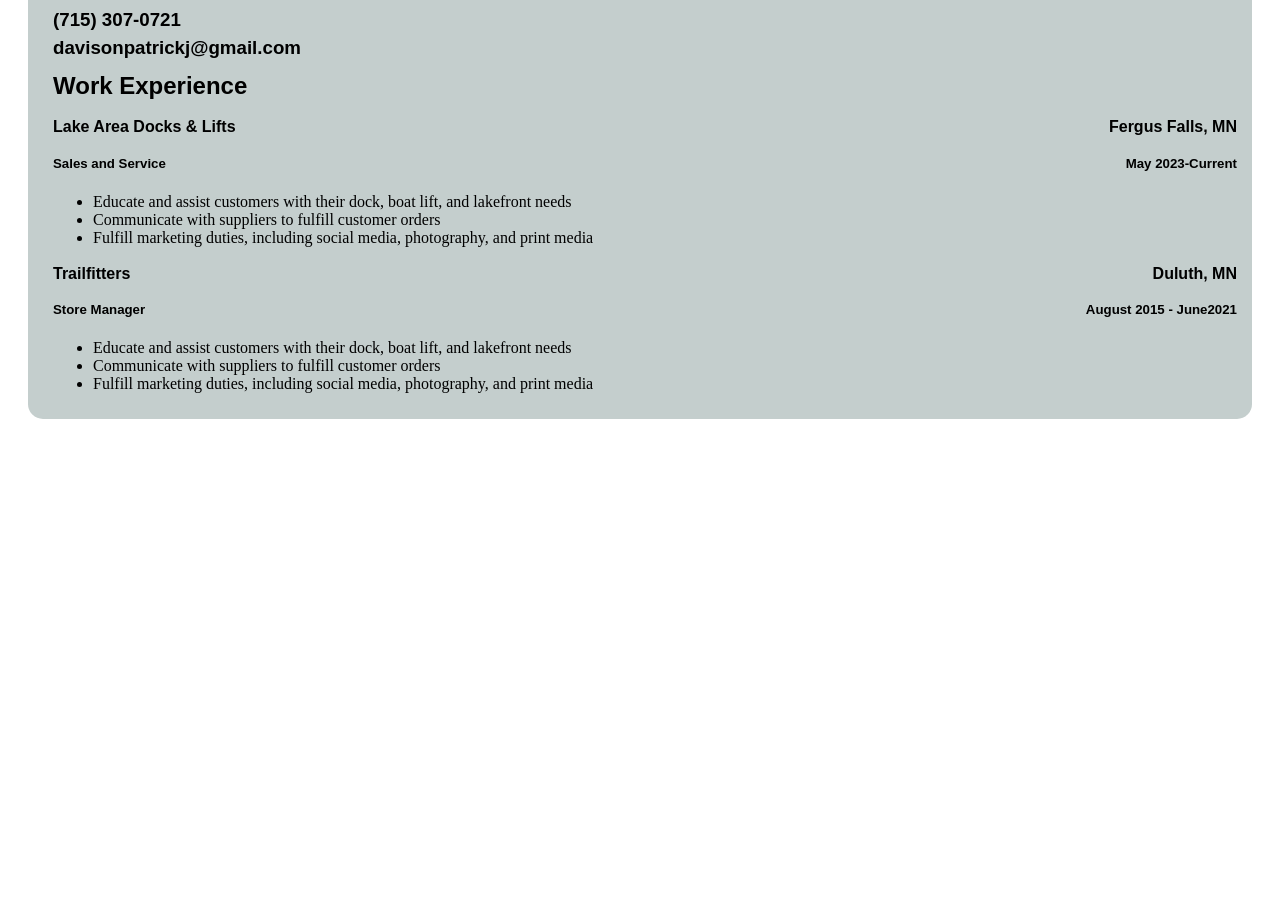
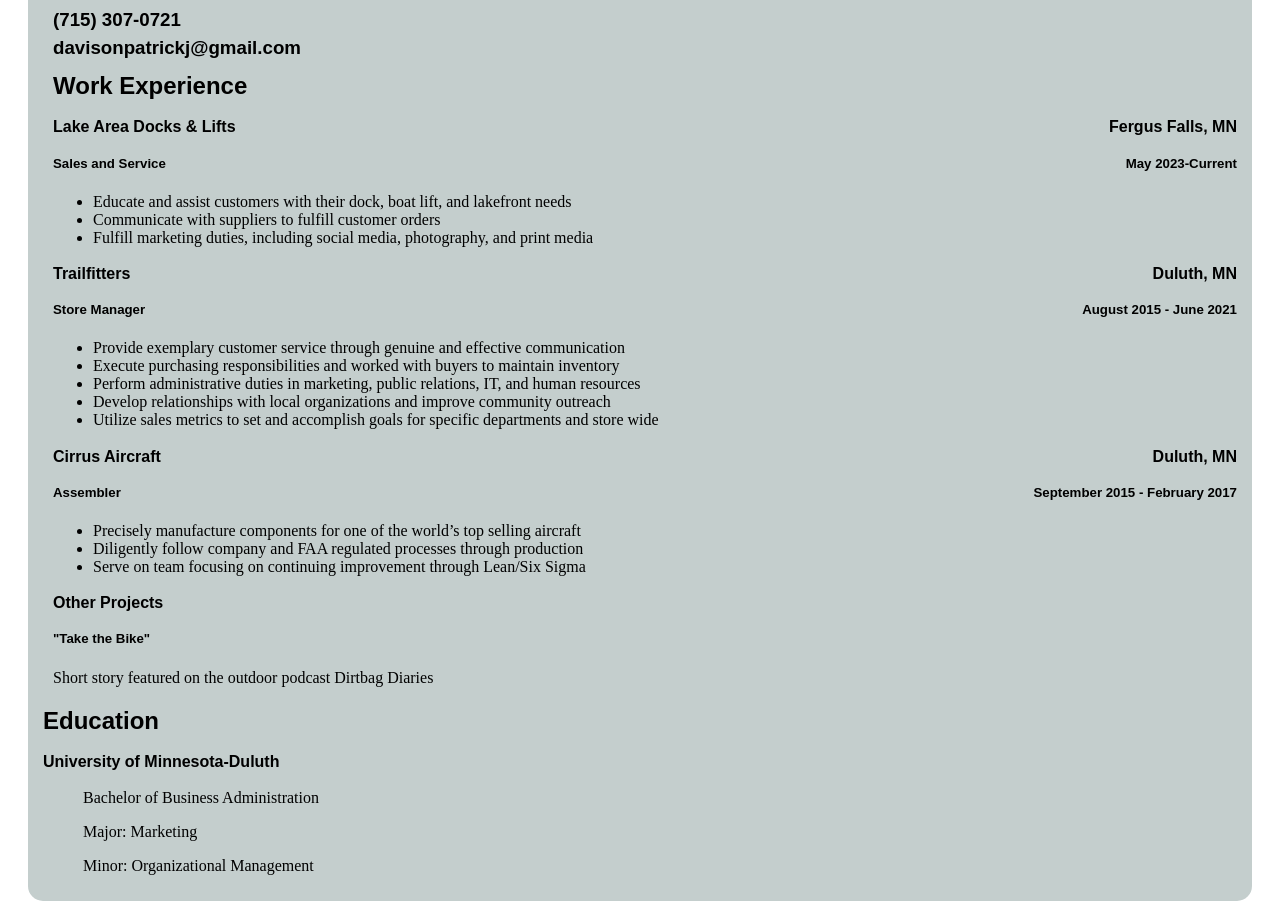
Before and after one commit to padavi804/resume, a plain HTML site: page index.html in a window 1280 px wide. Shown: the part 96-1005 px from the top of the page. Before the commit the page ends 800 px from the top, so only its background shows below. Drawn offline with Linux system fonts and the light colour scheme.

Commit message:
Update index.html

```diff
--- a/index.html
+++ b/index.html
@@ -35,20 +35,45 @@
      </div>
      <div class="trail">
        <h4>Trailfitters <span class="right">Duluth, MN</span></h4>
-       <h5>Store Manager <span class="right">August 2015 - June2021</span></h5>
+       <h5>Store Manager <span class="right">August 2015 - June 2021</span></h5>
        <p>
        <ul>
-         <li>Educate and assist customers with their dock, boat lift, and lakefront needs</li>
-         <li>Communicate with suppliers to fulfill customer orders</li>
-         <li>Fulfill marketing duties, including social media, photography, and print media</li>
+         <li>Provide exemplary customer service through genuine and effective communication </li>
+         <li>Execute purchasing responsibilities and worked with buyers to maintain inventory</li>
+         <li>Perform administrative duties in marketing, public relations, IT, and human resources</li>
+         <li>Develop relationships with local organizations and improve community outreach</li>
+         <li>Utilize sales metrics to set and accomplish goals for specific departments and store wide</li>
        </ul>
        </p>
      </div>
+    <div class="cirrus">
+       <h4>Cirrus Aircraft <span class="right">Duluth, MN</span></h4>
+       <h5>Assembler <span class="right">September 2015 - February 2017</span></h5>
+       <p>
+       <ul>
+         <li>Precisely manufacture components for one of the world’s top selling aircraft</li>
+         <li>Diligently follow company and FAA regulated processes through production</li>
+         <li>Serve on team focusing on continuing improvement through Lean/Six Sigma</li>
+       </ul>
+       </p>
+     </div>
+   <div class="other">
+       <h4>Other Projects</h4>
+       <h5>"Take the Bike"</h5>
+       <p>Short story featured on the outdoor podcast Dirtbag Diaries
+       </p>
+     </div>
+   </div>
 
-
-
-
-   </div>
+  <div class="education">
+    <h2>Education</h2>
+       <h4>University of Minnesota-Duluth</h4>
+       <ul><p>Bachelor of Business Administration
+       </p>
+    <p>Major: Marketing</p>
+    <p>Minor: Organizational Management</p>
+  </ul>
+         </div>
    </div>
  </body>
 
```
